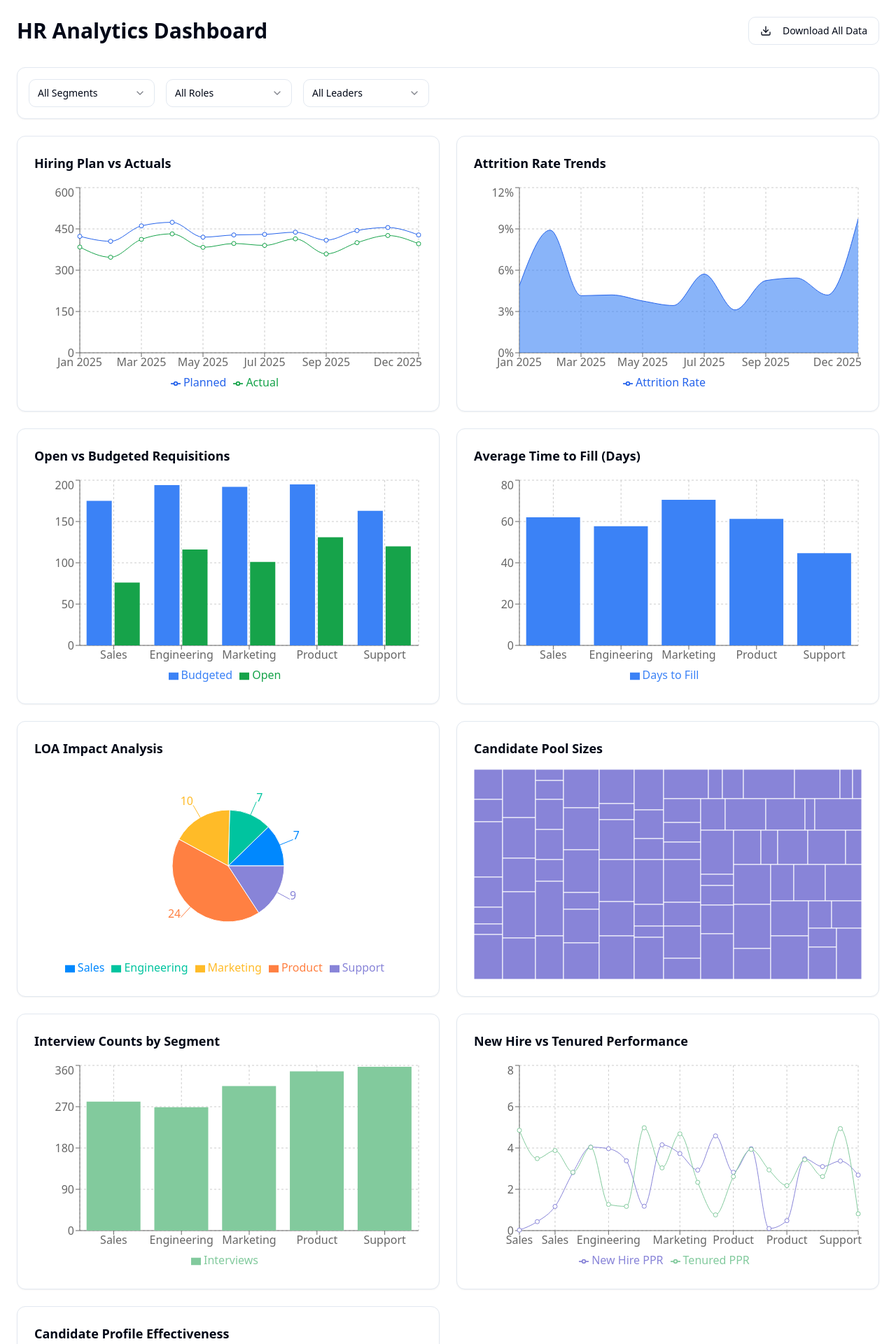
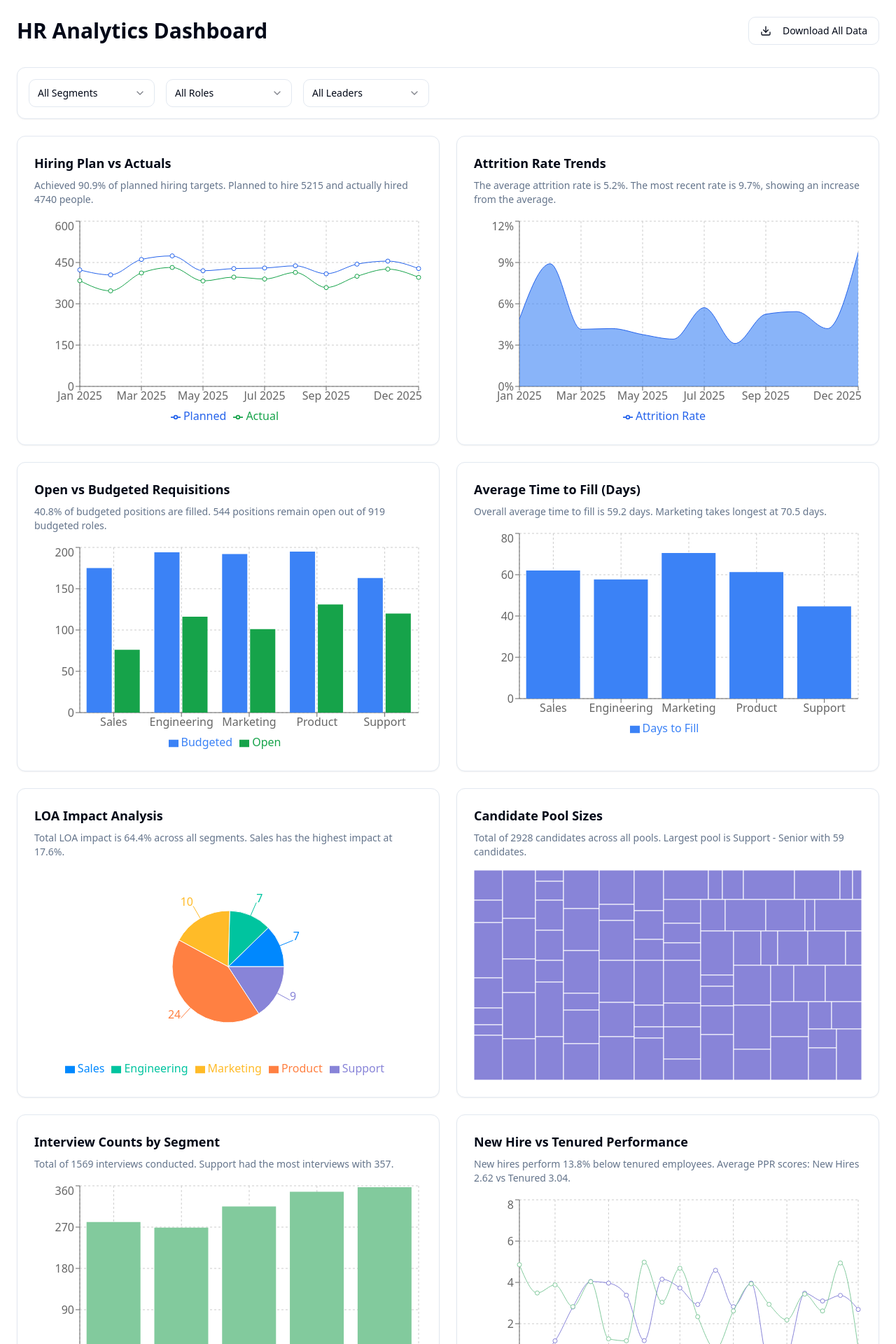
Before and after one commit to cmeiliu/hiring-insight-manager, a React (Vite) app: page / in a window 1280 px wide. Shown: the top 1920 px of the page at 70% size. Built offline with nearby package versions, Linux system fonts and the light colour scheme.

Commit message:
Add visualization explanations
Provide descriptive sentences for each visualization in the dashboard, explaining the data and insights based on the selected intersections. This enhances user understanding of the visualized data.
[skip gpt_engineer]

```diff
--- a/src/components/dashboard/AttritionChart.tsx
+++ b/src/components/dashboard/AttritionChart.tsx
@@ -13,7 +13,7 @@ export function AttritionChart({ data }: AttritionChartProps) {
     const existing = acc.find(item => item.month === monthKey);
 
     if (existing) {
-      existing.rate = (existing.rate + curr.rate) / 2; // Average rate
+      existing.rate = (existing.rate + curr.rate) / 2;
     } else {
       acc.push({
         month: monthKey,
@@ -24,9 +24,19 @@ export function AttritionChart({ data }: AttritionChartProps) {
     return acc;
   }, []);
 
+  const averageRate = chartData.reduce((sum, item) => sum + item.rate, 0) / chartData.length;
+  const latestRate = chartData[chartData.length - 1]?.rate;
+
   return (
     <Card className="dashboard-card">
-      <h2 className="text-lg font-semibold mb-4">Attrition Rate Trends</h2>
+      <h2 className="text-lg font-semibold mb-2">Attrition Rate Trends</h2>
+      <p className="text-sm text-muted-foreground mb-4">
+        {`The average attrition rate is ${averageRate.toFixed(1)}%. `}
+        {latestRate && `The most recent rate is ${latestRate.toFixed(1)}%, `}
+        {latestRate && averageRate && latestRate > averageRate
+          ? "showing an increase from the average."
+          : "showing a decrease from the average."}
+      </p>
       <div className="h-[300px]">
         <ResponsiveContainer width="100%" height="100%">
           <AreaChart data={chartData}>
--- a/src/components/dashboard/CandidatePoolChart.tsx
+++ b/src/components/dashboard/CandidatePoolChart.tsx
@@ -15,9 +15,17 @@ export function CandidatePoolChart({ data }: CandidatePoolChartProps) {
     })),
   };
 
+  const totalCandidates = data.reduce((sum, item) => sum + item.poolSize, 0);
+  const largestPool = data.reduce((max, item) => Math.max(max, item.poolSize), 0);
+  const largestPoolSegment = data.find(item => item.poolSize === largestPool);
+
   return (
     <Card className="dashboard-card">
-      <h2 className="text-lg font-semibold mb-4">Candidate Pool Sizes</h2>
+      <h2 className="text-lg font-semibold mb-2">Candidate Pool Sizes</h2>
+      <p className="text-sm text-muted-foreground mb-4">
+        {`Total of ${totalCandidates} candidates across all pools. `}
+        {largestPoolSegment && `Largest pool is ${largestPoolSegment.segment} - ${largestPoolSegment.role} with ${largestPool} candidates.`}
+      </p>
       <div className="h-[300px]">
         <ResponsiveContainer width="100%" height="100%">
           <Treemap
--- a/src/components/dashboard/CandidateProfileChart.tsx
+++ b/src/components/dashboard/CandidateProfileChart.tsx
@@ -22,9 +22,17 @@ export function CandidateProfileChart({ data }: CandidateProfileChartProps) {
     return acc;
   }, []);
 
+  const bestSource = aggregatedData.reduce((max, item) =>
+    (item.successRate + item.conversionRate) > (max.successRate + max.conversionRate) ? item : max,
+    aggregatedData[0]
+  );
+
   return (
     <Card className="dashboard-card">
-      <h2 className="text-lg font-semibold mb-4">Candidate Profile Effectiveness</h2>
+      <h2 className="text-lg font-semibold mb-2">Candidate Profile Effectiveness</h2>
+      <p className="text-sm text-muted-foreground mb-4">
+        {bestSource && `${bestSource.source} is the most effective source with ${(bestSource.successRate * 100).toFixed(1)}% success and ${(bestSource.conversionRate * 100).toFixed(1)}% conversion rates.`}
+      </p>
       <div className="h-[300px]">
         <ResponsiveContainer width="100%" height="100%">
           <BarChart data={aggregatedData}>
--- a/src/components/dashboard/HiringChart.tsx
+++ b/src/components/dashboard/HiringChart.tsx
@@ -26,9 +26,17 @@ export function HiringChart({ data }: HiringChartProps) {
     return acc;
   }, []);
 
+  const totalPlanned = chartData.reduce((sum, item) => sum + item.planned, 0);
+  const totalActual = chartData.reduce((sum, item) => sum + item.actual, 0);
+  const hiringProgress = totalPlanned > 0 ? (totalActual / totalPlanned * 100).toFixed(1) : 0;
+
   return (
     <Card className="dashboard-card">
-      <h2 className="text-lg font-semibold mb-4">Hiring Plan vs Actuals</h2>
+      <h2 className="text-lg font-semibold mb-2">Hiring Plan vs Actuals</h2>
+      <p className="text-sm text-muted-foreground mb-4">
+        {`Achieved ${hiringProgress}% of planned hiring targets. `}
+        {`Planned to hire ${totalPlanned} and actually hired ${totalActual} people.`}
+      </p>
       <div className="h-[300px]">
         <ResponsiveContainer width="100%" height="100%">
           <LineChart data={chartData}>
--- a/src/components/dashboard/InterviewChart.tsx
+++ b/src/components/dashboard/InterviewChart.tsx
@@ -17,9 +17,16 @@ export function InterviewChart({ data }: InterviewChartProps) {
     return acc;
   }, []);
 
+  const totalInterviews = aggregatedData.reduce((sum, item) => sum + item.count, 0);
+  const highestSegment = aggregatedData.reduce((max, item) => item.count > max.count ? item : max, aggregatedData[0]);
+
   return (
     <Card className="dashboard-card">
-      <h2 className="text-lg font-semibold mb-4">Interview Counts by Segment</h2>
+      <h2 className="text-lg font-semibold mb-2">Interview Counts by Segment</h2>
+      <p className="text-sm text-muted-foreground mb-4">
+        {`Total of ${totalInterviews} interviews conducted. `}
+        {highestSegment && `${highestSegment.segment} had the most interviews with ${highestSegment.count}.`}
+      </p>
       <div className="h-[300px]">
         <ResponsiveContainer width="100%" height="100%">
           <BarChart data={aggregatedData}>
--- a/src/components/dashboard/LOAChart.tsx
+++ b/src/components/dashboard/LOAChart.tsx
@@ -9,9 +9,16 @@ interface LOAChartProps {
 export function LOAChart({ data }: LOAChartProps) {
   const COLORS = ['#0088FE', '#00C49F', '#FFBB28', '#FF8042', '#8884d8'];
 
+  const totalImpact = data.reduce((sum, item) => sum + item.impactPercentage, 0);
+  const highestImpact = data.reduce((max, item) => item.impactPercentage > max.impactPercentage ? item : max, data[0]);
+
   return (
     <Card className="dashboard-card">
-      <h2 className="text-lg font-semibold mb-4">LOA Impact Analysis</h2>
+      <h2 className="text-lg font-semibold mb-2">LOA Impact Analysis</h2>
+      <p className="text-sm text-muted-foreground mb-4">
+        {`Total LOA impact is ${totalImpact.toFixed(1)}% across all segments. `}
+        {highestImpact && `${highestImpact.segment} has the highest impact at ${highestImpact.impactPercentage.toFixed(1)}%.`}
+      </p>
       <div className="h-[300px]">
         <ResponsiveContainer width="100%" height="100%">
           <PieChart>
--- a/src/components/dashboard/NewHirePerformanceChart.tsx
+++ b/src/components/dashboard/NewHirePerformanceChart.tsx
@@ -7,9 +7,17 @@ interface NewHirePerformanceChartProps {
 }
 
 export function NewHirePerformanceChart({ data }: NewHirePerformanceChartProps) {
+  const avgNewHirePPR = data.reduce((sum, item) => sum + item.pprScore, 0) / data.length;
+  const avgTenuredPPR = data.reduce((sum, item) => sum + item.tenuredPprScore, 0) / data.length;
+  const performanceGap = ((avgTenuredPPR - avgNewHirePPR) / avgTenuredPPR * 100).toFixed(1);
+
   return (
     <Card className="dashboard-card">
-      <h2 className="text-lg font-semibold mb-4">New Hire vs Tenured Performance</h2>
+      <h2 className="text-lg font-semibold mb-2">New Hire vs Tenured Performance</h2>
+      <p className="text-sm text-muted-foreground mb-4">
+        {`New hires perform ${performanceGap}% below tenured employees. `}
+        {`Average PPR scores: New Hires ${avgNewHirePPR.toFixed(2)} vs Tenured ${avgTenuredPPR.toFixed(2)}.`}
+      </p>
       <div className="h-[300px]">
         <ResponsiveContainer width="100%" height="100%">
           <LineChart data={data}>
--- a/src/components/dashboard/RequisitionChart.tsx
+++ b/src/components/dashboard/RequisitionChart.tsx
@@ -24,9 +24,17 @@ export function RequisitionChart({ data }: RequisitionChartProps) {
     return acc;
   }, []);
 
+  const totalOpen = chartData.reduce((sum, item) => sum + item.open, 0);
+  const totalBudgeted = chartData.reduce((sum, item) => sum + item.budgeted, 0);
+  const fillRate = totalBudgeted > 0 ? ((totalBudgeted - totalOpen) / totalBudgeted * 100).toFixed(1) : 0;
+
   return (
     <Card className="dashboard-card">
-      <h2 className="text-lg font-semibold mb-4">Open vs Budgeted Requisitions</h2>
+      <h2 className="text-lg font-semibold mb-2">Open vs Budgeted Requisitions</h2>
+      <p className="text-sm text-muted-foreground mb-4">
+        {`${fillRate}% of budgeted positions are filled. `}
+        {`${totalOpen} positions remain open out of ${totalBudgeted} budgeted roles.`}
+      </p>
       <div className="h-[300px]">
         <ResponsiveContainer width="100%" height="100%">
           <BarChart data={chartData}>
--- a/src/components/dashboard/TimeToFillChart.tsx
+++ b/src/components/dashboard/TimeToFillChart.tsx
@@ -11,7 +11,7 @@ export function TimeToFillChart({ data }: TimeToFillChartProps) {
     const segmentData = acc.find((item: any) => item.segment === curr.segment);
 
     if (segmentData) {
-      segmentData.days = (segmentData.days + curr.days) / 2; // Average days
+      segmentData.days = (segmentData.days + curr.days) / 2;
     } else {
       acc.push({
         segment: curr.segment,
@@ -22,9 +22,16 @@ export function TimeToFillChart({ data }: TimeToFillChartProps) {
     return acc;
   }, []);
 
+  const averageDays = chartData.reduce((sum, item) => sum + item.days, 0) / chartData.length;
+  const longestSegment = chartData.reduce((max, item) => item.days > max.days ? item : max, chartData[0]);
+
   return (
     <Card className="dashboard-card">
-      <h2 className="text-lg font-semibold mb-4">Average Time to Fill (Days)</h2>
+      <h2 className="text-lg font-semibold mb-2">Average Time to Fill (Days)</h2>
+      <p className="text-sm text-muted-foreground mb-4">
+        {`Overall average time to fill is ${averageDays.toFixed(1)} days. `}
+        {longestSegment && `${longestSegment.segment} takes longest at ${longestSegment.days.toFixed(1)} days.`}
+      </p>
       <div className="h-[300px]">
         <ResponsiveContainer width="100%" height="100%">
           <BarChart data={chartData}>
```
